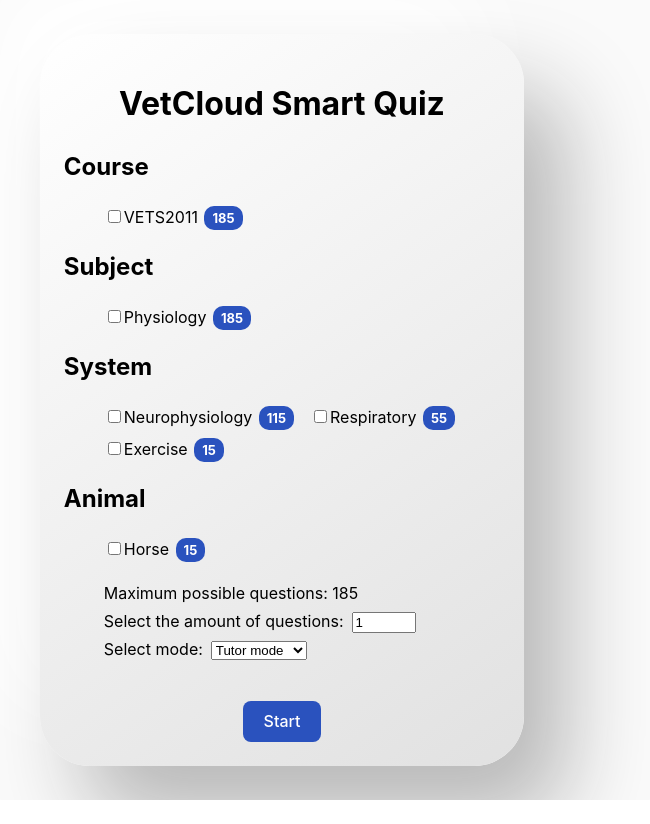
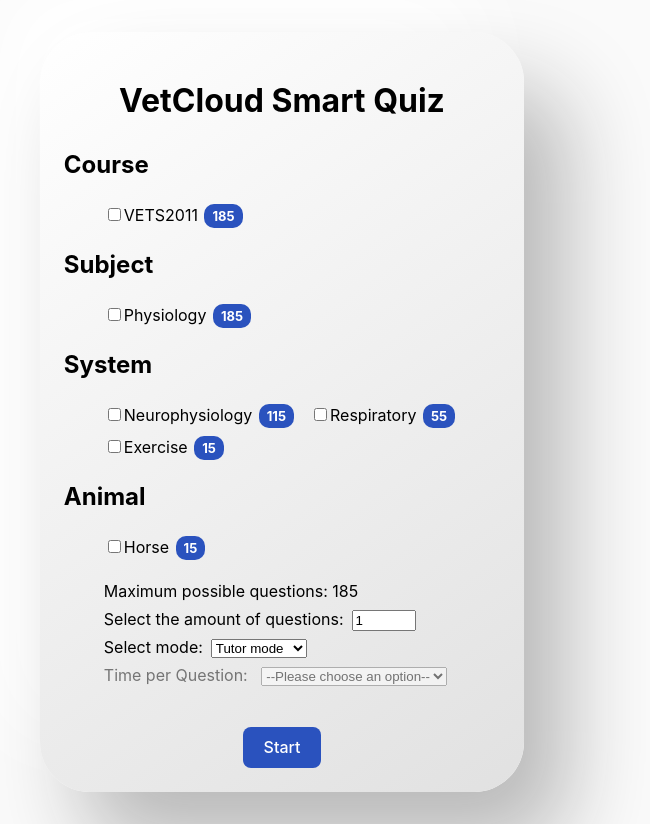
Before and after one commit to UQ-eLIPSE/crucible-components, a Vue app: page / in a window 1280 px wide. Shown: the whole page, without its empty margins (358-1008 px from the left). Before the commit the page ends 800 px from the top, so only its background shows below. Built offline with nearby package versions, Linux system fonts and the light colour scheme.

Commit message:
Gray out the dropdown menu of time per question in start page

```diff
--- a/src/components/DropDownbox.vue
+++ b/src/components/DropDownbox.vue
@@ -1,5 +1,5 @@
 <template>
-  <div class="dropdown">
+  <div :class="disabled ? 'dropdown input-disabled' : 'dropdown'">
     <label for="optionName">{{ optionName }}: &nbsp; </label>
     <select id="optionName" name="optionName" @change="handleChange">
       <option value="">--Please choose an option--</option>
@@ -25,9 +25,11 @@ defineProps<{
     unit: string;
   }>;
   optionName: string;
+  disabled: boolean;
 }>();
 const questionsQueue = useQuizStore();
 const timeLimit = ref(0);
+
 function handleChange(event: Event) {
   const target = event.target as HTMLSelectElement;
   if (target.value) {
@@ -36,3 +38,10 @@ function handleChange(event: Event) {
   }
 }
 </script>
+
+<style scoped>
+.input-disabled {
+  pointer-events: none;
+  opacity: 0.5;
+}
+</style>
--- a/src/components/StartPage.vue
+++ b/src/components/StartPage.vue
@@ -31,12 +31,13 @@
           </select>
         </div>
         <DropDownbox
-          v-if="selectedMode === 'Timed'"
           :options="[
             { value: 1.5, label: 'Time Option 1', unit: 'Min.' },
             { value: 1, label: 'Time Option 2', unit: 'Min.' },
           ]"
           :option-name="'Time per Question'"
+          :class="selectedMode === 'Timed' ? '' : 'input-disabled'"
+          :disabled="selectedMode !== 'Timed'"
         />
       </div>
     </div>
@@ -122,6 +123,12 @@ const checkMax = () => {
   align-items: center;
   gap: 0.5rem;
 }
+
+.input-disabled {
+  opacity: 0.5;
+  cursor: not-allowed;
+}
+
 @media screen and (max-width: 768px) {
   h1 {
     font-size: 1.5rem;
```
